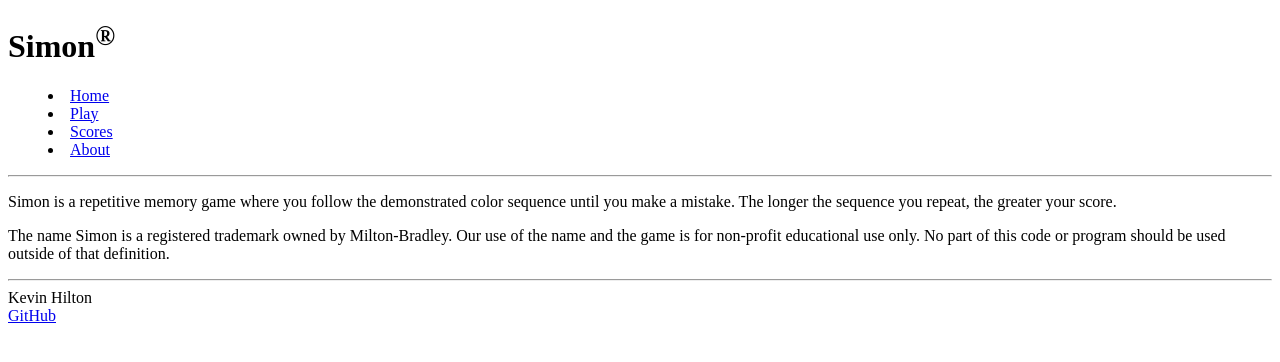
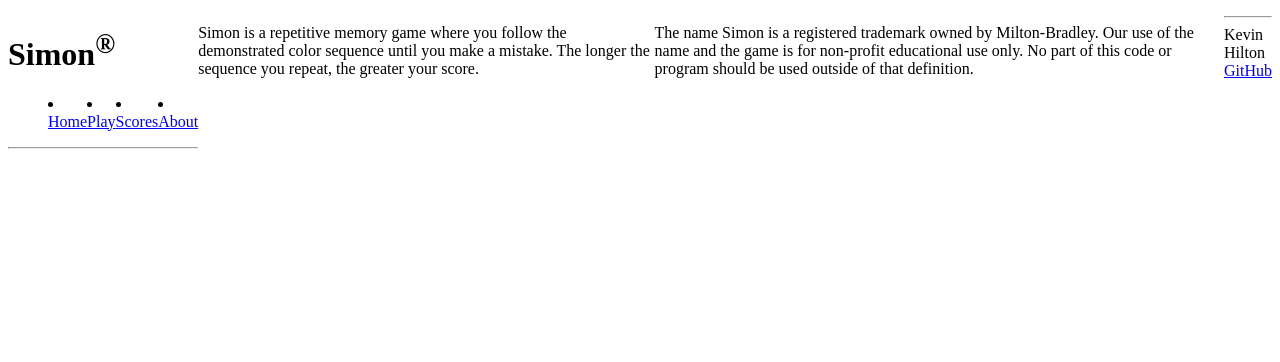
Before and after one commit to hilton-98/simon, a plain HTML site: page about.html in a window 1280 px wide. Drawn offline with Linux system fonts and the light colour scheme.

Commit message:
Created main.css, linked in css to html, added flexbox basics

```diff
--- a/about.html
+++ b/about.html
@@ -5,6 +5,8 @@
         <meta name="viewport" content="width=device-width, initial-scale=1.0" />
         <title>About</title>
         <link rel="icon" href="favicon.ico" />
+
+        <link rel="stylesheet" href="main.css" />
     </head>
     <body>
         <header>
--- /dev/null
+++ b/main.css
@@ -0,0 +1,22 @@
+body {
+    display: flex;
+}
+
+header {
+    flex: 0 80px;
+}
+
+main {
+    flex: 1 calc(100vh - 110px);
+    display: flex;
+}
+
+footer {
+    flex: 0 30px;
+}
+
+menu {
+    flex: 1;
+    display: flex;
+    flex-direction: row !important;
+}
```
Also changed, not shown: index.html (+2 -0 lines), play.html (+2 -0 lines), scores.html (+2 -0 lines), 1 other file.
